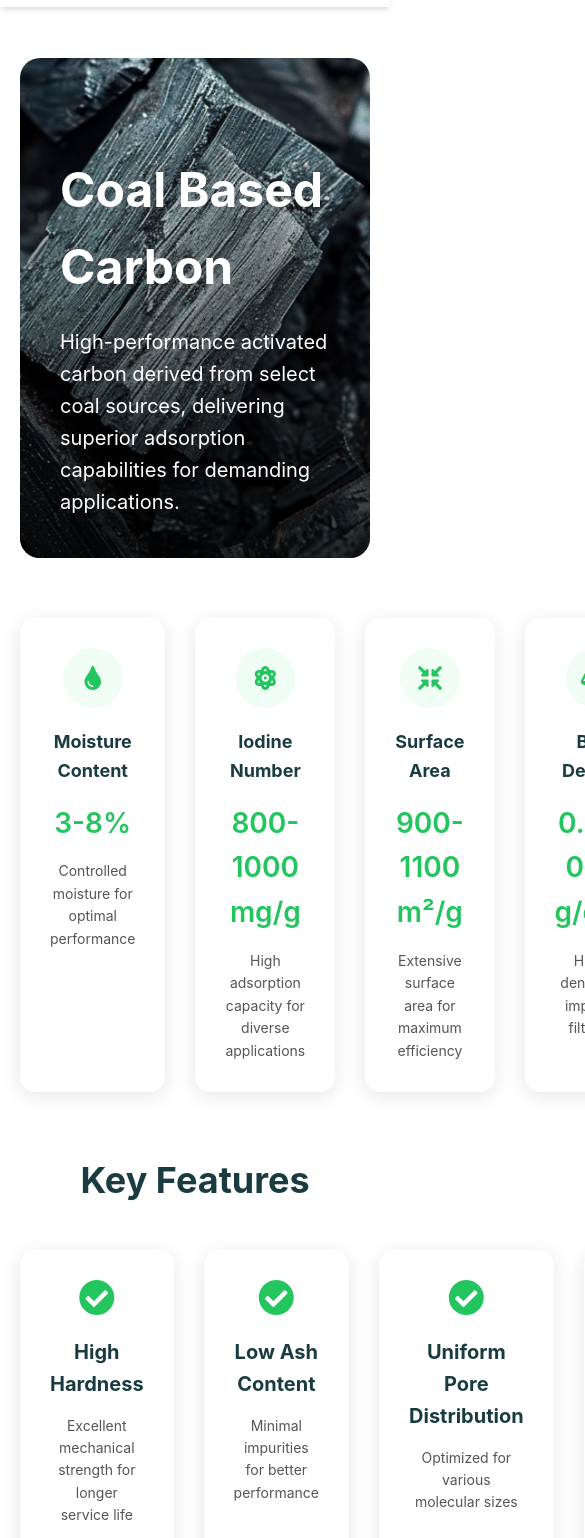
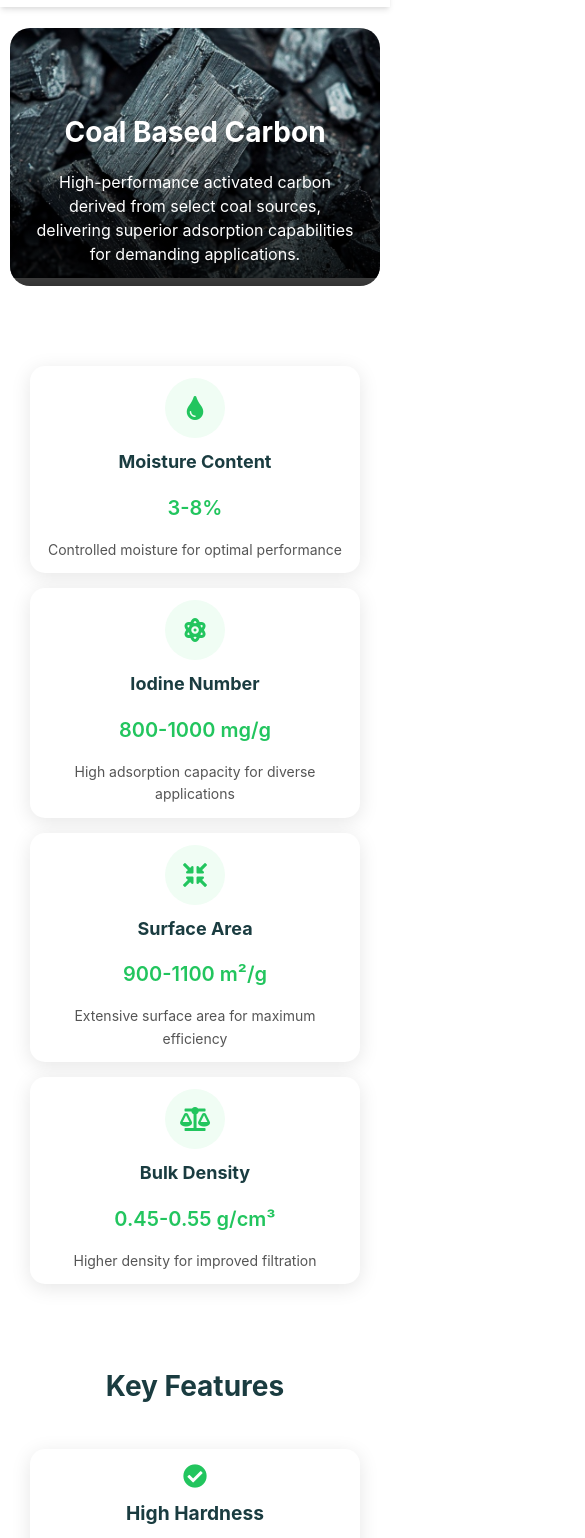
Before and after one commit to rajjjoshi0007/limbad-carbon-new, a plain HTML site: page pages/coal-based.html in a window 390 px wide. Shown: the part 62-1600 px from the top of the page, 585 px wide, since content can reach past the window. Drawn offline with Linux system fonts and the light colour scheme.

Commit message:
details managed

```diff
--- a/assets/css/styles.css
+++ b/assets/css/styles.css
@@ -2373,7 +2373,6 @@ img {
 
 .product-hero {
     position: relative;
-    height: 500px;
     border-radius: 20px;
     overflow: hidden;
     margin-bottom: 60px;
@@ -2540,3 +2539,124 @@ img {
     font-size: 16px;
     line-height: 1.6;
 }
+
+/* Product Detail Page Responsive Styles */
+
+@media (min-width: 1200px) {
+    .product-hero{
+        height: 400px;
+    }
+}
+@media (max-width: 1024px) {
+    .product-hero {
+        flex-direction: column;
+    }
+
+    .product-hero img {
+        width: 100%;
+        object-fit: cover;
+    }
+
+    .product-hero-content {
+        padding: 20px;
+        text-align: center;
+    }
+
+    .stat-grid {
+        grid-template-columns: repeat(2, 1fr);
+        gap: 20px;
+        padding: 20px;
+    }
+
+    .features-grid {
+        grid-template-columns: repeat(2, 1fr);
+        gap: 20px;
+        padding: 20px;
+    }
+
+    .applications-list {
+        grid-template-columns: repeat(2, 1fr);
+        gap: 20px;
+        padding: 20px;
+    }
+}
+
+@media (max-width: 768px) {
+    .product-detail {
+        padding: 10px;
+    }
+
+    .product-hero-content h1 {
+        font-size: 2rem;
+        margin-bottom: 15px;
+    }
+
+    .product-hero-content p {
+        font-size: 1rem;
+        line-height: 1.5;
+    }
+
+    .stat-grid {
+        grid-template-columns: 1fr;
+        gap: 15px;
+    }
+
+    .stat-card {
+        padding: 15px;
+    }
+
+    .features-grid {
+        grid-template-columns: 1fr;
+        gap: 15px;
+    }
+
+    .applications-list {
+        grid-template-columns: 1fr;
+        gap: 15px;
+    }
+
+    .product-features h2,
+    .product-applications h2 {
+        font-size: 1.75rem;
+        margin: 30px 0 20px;
+    }
+
+    .feature h4,
+    .application-item h4 {
+        font-size: 1.2rem;
+    }
+}
+
+@media (max-width: 480px) {
+    .product-hero-content h1 {
+        font-size: 1.75rem;
+    }
+
+    .product-hero img {
+        max-height: 300px;
+    }
+
+    .stat-card {
+        padding: 12px;
+    }
+
+    .stat-icon {
+        font-size: 1.5rem;
+        margin-bottom: 10px;
+    }
+
+    .stat-value {
+        font-size: 1.25rem;
+    }
+
+    .feature,
+    .application-item {
+        padding: 15px;
+    }
+
+    .feature i,
+    .application-item i {
+        font-size: 1.5rem;
+        margin-bottom: 10px;
+    }
+}
```
